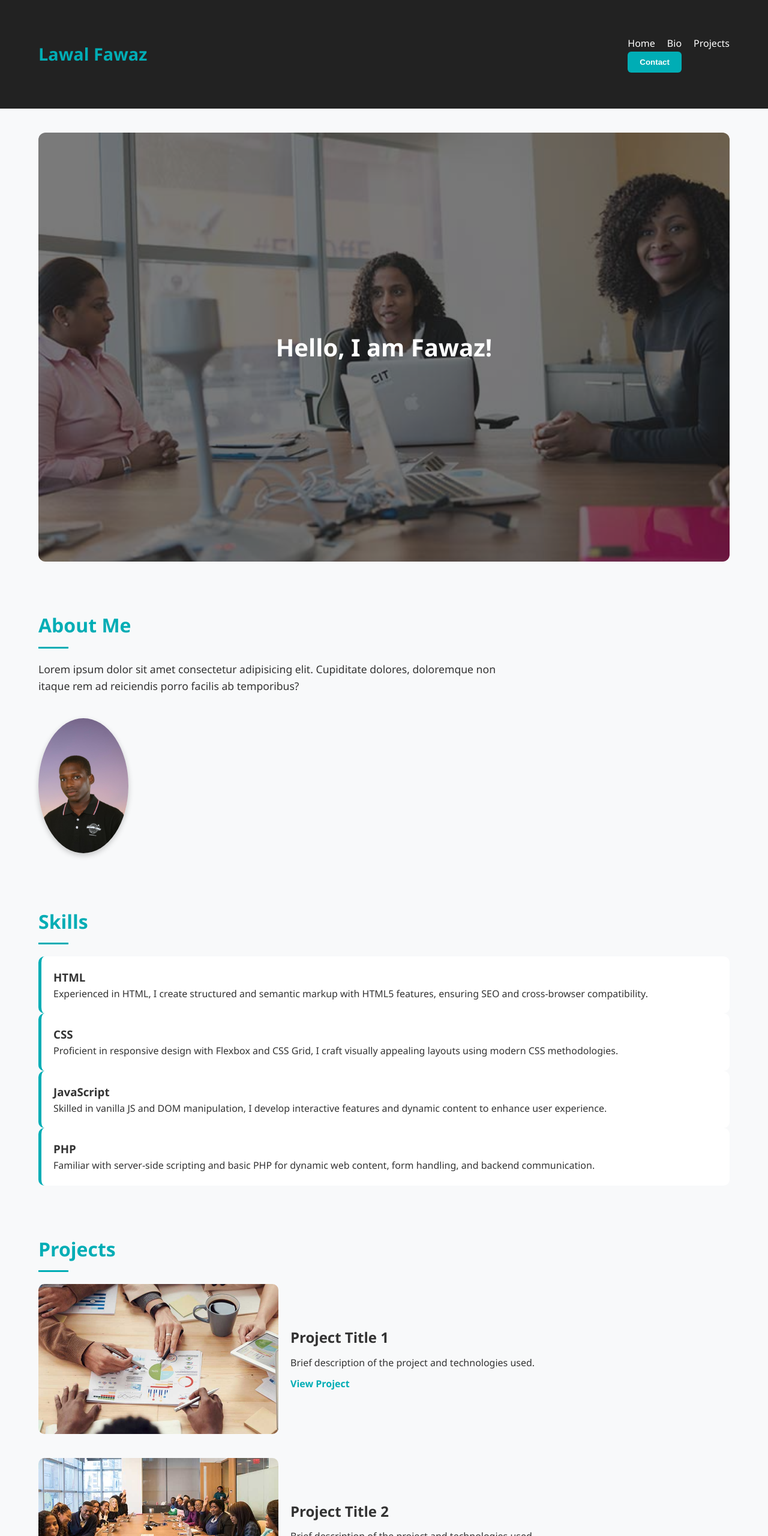
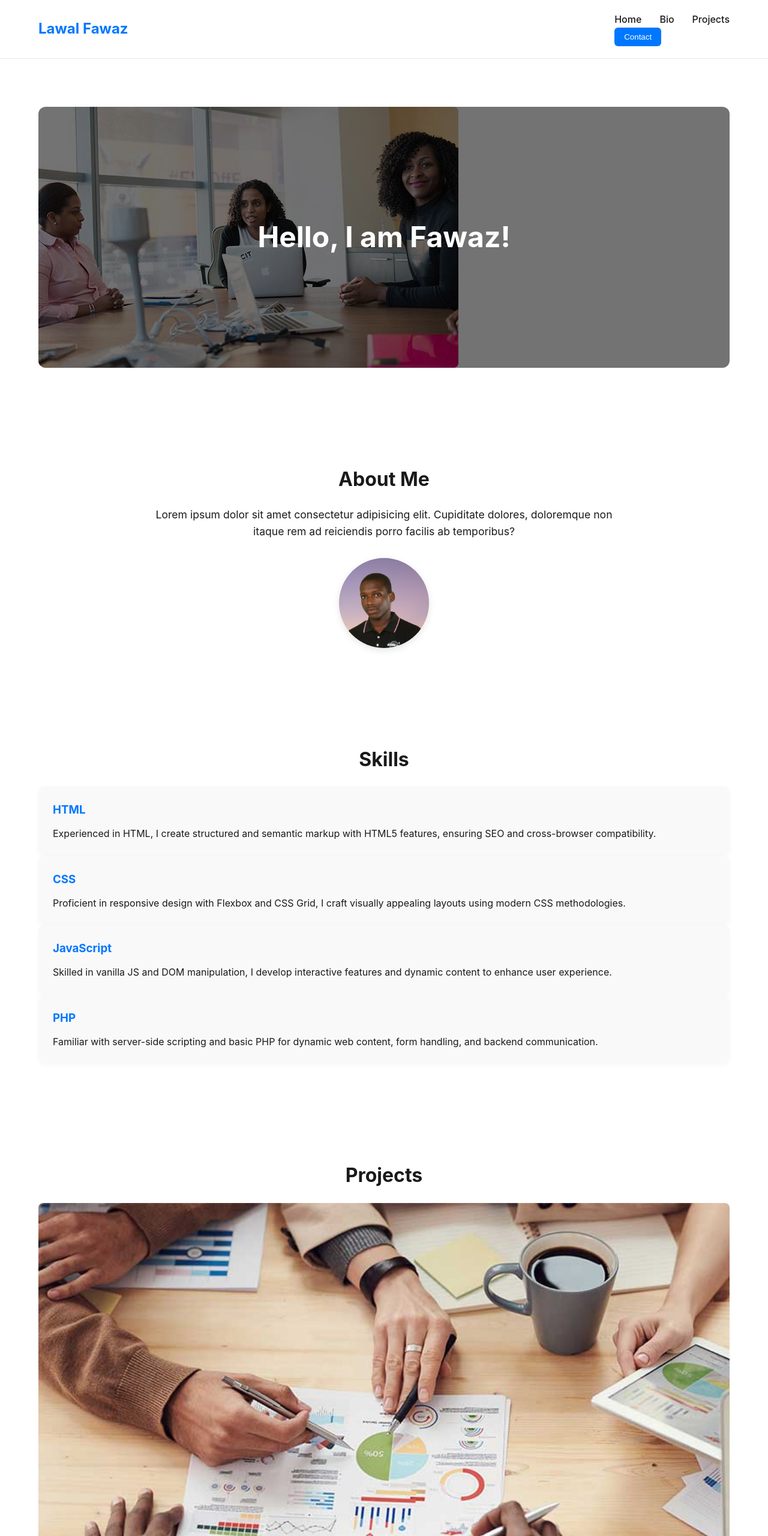
Before and after one commit to fomal-code/mywebsite, a plain HTML site: page index.html in a window 1280 px wide. Shown: the top 2560 px of the page at 60% size. Drawn offline with Linux system fonts and the light colour scheme.

Commit message:
Update style.css

```diff
--- a/style.css
+++ b/style.css
@@ -1,175 +1,175 @@
-/* Reset & Base Styles */
-* {
+/* Base Reset */
+*, *::before, *::after {
+  box-sizing: border-box;
   margin: 0;
   padding: 0;
-  box-sizing: border-box;
 }
 
 body {
-  font-family: 'Segoe UI', Tahoma, Geneva, Verdana, sans-serif;
+  font-family: 'Inter', sans-serif;
+  background: #ffffff;
+  color: #1a1a1a;
   line-height: 1.6;
-  background-color: #f8f9fa;
-  color: #333;
+  font-size: 16px;
   scroll-behavior: smooth;
+}
+
+img {
+  max-width: 100%;
+  height: auto;
+  display: block;
+  border-radius: 8px;
 }
 
 a {
   color: inherit;
   text-decoration: none;
-  transition: color 0.3s ease;
+  transition: all 0.3s ease;
 }
 
-img {
-  max-width: 100%;
-  height: auto;
-  border-radius: 10px;
+section {
+  padding: 80px 0;
 }
 
-/* Container */
 .container {
   width: 90%;
   max-width: 1200px;
   margin: auto;
-  padding: 40px 0;
 }
 
 /* Header */
 .nav {
-  background-color: #222;
-  color: #fff;
-  padding: 20px 0;
+  background-color: #ffffff;
+  border-bottom: 1px solid #eaeaea;
   position: sticky;
   top: 0;
-  z-index: 999;
+  z-index: 1000;
 }
 
 .nav .container {
   display: flex;
   justify-content: space-between;
   align-items: center;
+  padding: 20px 0;
 }
 
 .nav h1 {
-  font-size: 1.8rem;
-  color: #00adb5;
+  font-size: 24px;
+  color: #0077ff;
+  font-weight: 700;
 }
 
-.nav nav ul {
+.nav ul.menu {
   display: flex;
+  gap: 30px;
   list-style: none;
-  gap: 20px;
 }
 
-.nav nav ul li a {
-  color: #fff;
+.nav ul.menu li a {
   font-weight: 500;
+  padding-bottom: 4px;
+  position: relative;
 }
 
-.nav nav ul li a:hover {
-  color: #00adb5;
+.nav ul.menu li a::after {
+  content: "";
+  position: absolute;
+  left: 0;
+  bottom: 0;
+  height: 2px;
+  width: 0%;
+  background: #0077ff;
+  transition: 0.3s ease;
+}
+
+.nav ul.menu li a:hover::after {
+  width: 100%;
 }
 
 .contact-btn {
-  background-color: #00adb5;
+  padding: 8px 16px;
+  background: #0077ff;
   border: none;
-  padding: 10px 20px;
   color: #fff;
-  font-weight: bold;
+  border-radius: 6px;
   cursor: pointer;
-  border-radius: 6px;
-  transition: background-color 0.3s ease;
+  transition: background 0.3s ease;
 }
 
 .contact-btn:hover {
-  background-color: #007a7a;
+  background: #005dc1;
 }
 
-/* Hero Section */
+/* Hero */
+.hero {
+  text-align: center;
+  position: relative;
+}
+
 .hero .img {
   position: relative;
   overflow: hidden;
   border-radius: 12px;
 }
 
-.image {
-  width: 100%;
-  display: block;
-  object-fit: cover;
-}
-
-.overlay {
+.hero .overlay {
   position: absolute;
-  top: 0;
-  left: 0;
-  width: 100%;
-  height: 100%;
-  background: rgba(34, 34, 34, 0.6);
+  inset: 0;
+  background: rgba(0, 0, 0, 0.55);
   display: flex;
   justify-content: center;
   align-items: center;
 }
 
-.hotext {
-  font-size: 2.5rem;
+.hero .hotext {
+  font-size: 3rem;
   color: #fff;
-  animation: fadeInUp 1.5s ease-in-out forwards;
+  animation: fadeIn 1.2s ease forwards;
 }
 
-/* Animations */
-@keyframes fadeInUp {
-  0% {
-    opacity: 0;
-    transform: translateY(30px);
-  }
-  100% {
-    opacity: 1;
-    transform: translateY(0);
-  }
+@keyframes fadeIn {
+  from { opacity: 0; transform: translateY(20px); }
+  to { opacity: 1; transform: translateY(0); }
 }
 
 /* Section Titles */
 .section h2 {
   font-size: 2rem;
   margin-bottom: 20px;
-  color: #00adb5;
-  position: relative;
+  color: #1a1a1a;
+  text-align: center;
 }
 
-.section h2::after {
-  content: '';
-  display: block;
-  width: 50px;
-  height: 3px;
-  background: #00adb5;
-  margin-top: 10px;
-}
-
-/* About Section */
+/* About */
 .about p {
+  max-width: 800px;
+  margin: 20px auto;
+  text-align: center;
   font-size: 1.1rem;
-  max-width: 800px;
-  margin: 20px 0;
 }
 
 .profile-img {
+  display: block;
+  margin: 30px auto 0;
   width: 150px;
+  height: 150px;
   border-radius: 50%;
-  margin-top: 20px;
-  box-shadow: 0 4px 10px rgba(0,0,0,0.2);
+  object-fit: cover;
+  box-shadow: 0 4px 12px rgba(0,0,0,0.1);
 }
 
 /* Skills */
 .skills {
   display: grid;
-  gap: 20px;
+  gap: 30px;
   grid-template-columns: repeat(auto-fit, minmax(250px, 1fr));
 }
 
 .skill {
-  background: #fff;
-  padding: 20px;
+  background: #f9f9f9;
+  padding: 24px;
   border-radius: 10px;
-  border-left: 5px solid #00adb5;
+  box-shadow: 0 2px 10px rgba(0,0,0,0.03);
   transition: transform 0.3s ease;
 }
 
@@ -177,123 +177,107 @@ img {
   transform: translateY(-5px);
 }
 
+.skill h3 {
+  margin-bottom: 12px;
+  color: #0077ff;
+}
+
 /* Projects */
 .projects .project {
   display: flex;
-  flex-wrap: wrap;
-  margin-bottom: 40px;
+  flex-direction: column;
   gap: 20px;
-  align-items: center;
+  margin-bottom: 50px;
 }
 
-.project img {
-  width: 100%;
-  max-width: 400px;
-  border-radius: 10px;
+.projects .project-content h3 {
+  margin-bottom: 10px;
+  font-size: 1.4rem;
 }
 
-.project-content {
-  flex: 1;
-}
-
-.project-content h3 {
-  font-size: 1.5rem;
+.projects .project-content p {
   margin-bottom: 10px;
 }
 
-.project-content p {
-  margin-bottom: 10px;
-}
-
-.project-content a {
-  color: #00adb5;
-  font-weight: bold;
+.projects a {
+  color: #0077ff;
+  font-weight: 500;
 }
 
 /* Contact Form */
 .contact form {
+  max-width: 600px;
+  margin: auto;
   display: flex;
   flex-direction: column;
   gap: 20px;
 }
 
-.form-group {
-  display: flex;
-  flex-direction: column;
+input, textarea {
+  padding: 12px;
+  font-size: 1rem;
+  border-radius: 6px;
+  border: 1px solid #ccc;
+  transition: border-color 0.3s ease;
 }
 
-input,
-textarea {
-  padding: 10px;
-  border-radius: 6px;
-  border: 1px solid #ccc;
-  font-size: 1rem;
-}
-
-input:focus,
-textarea:focus {
+input:focus, textarea:focus {
+  border-color: #0077ff;
   outline: none;
-  border-color: #00adb5;
-  box-shadow: 0 0 5px rgba(0, 173, 181, 0.3);
 }
 
 .submit-btn {
-  background-color: #00adb5;
+  padding: 12px;
+  background-color: #0077ff;
   color: #fff;
   border: none;
-  padding: 12px 20px;
   border-radius: 6px;
   font-size: 1rem;
   cursor: pointer;
-  transition: background-color 0.3s ease;
 }
 
 .submit-btn:hover {
-  background-color: #007a7a;
+  background-color: #005dc1;
 }
 
 /* Footer */
 .footer {
-  background: #222;
-  color: #ccc;
+  background: #f5f5f5;
   padding: 40px 0;
 }
 
 .footer-content {
   display: flex;
   flex-wrap: wrap;
+  gap: 40px;
   justify-content: space-between;
-  gap: 40px;
 }
 
 .footer-section h3 {
-  color: #fff;
   margin-bottom: 10px;
+  color: #1a1a1a;
 }
 
 .footer-section ul {
   list-style: none;
+  padding: 0;
 }
 
-.footer-section ul li {
+.footer-section li {
   margin: 8px 0;
 }
 
 .footer-section a {
-  color: #ccc;
-}
-
-.footer-section a:hover {
-  color: #00adb5;
+  color: #0077ff;
 }
 
 .social-icons {
   display: flex;
-  gap: 10px;
+  gap: 12px;
 }
 
 .social-icons img {
-  width: 30px;
+  width: 24px;
   transition: transform 0.3s ease;
 }
 
@@ -301,25 +285,15 @@ textarea:focus {
   transform: scale(1.1);
 }
 
-/* Responsive Design */
+/* Responsive */
 @media (max-width: 768px) {
   .nav .container {
     flex-direction: column;
     align-items: flex-start;
-  }
-
-  .nav nav ul {
-    flex-direction: column;
     gap: 10px;
-    margin-top: 10px;
-  }
-
-  .projects .project {
-    flex-direction: column;
   }
 
   .footer-content {
     flex-direction: column;
-    gap: 20px;
   }
 }
```
